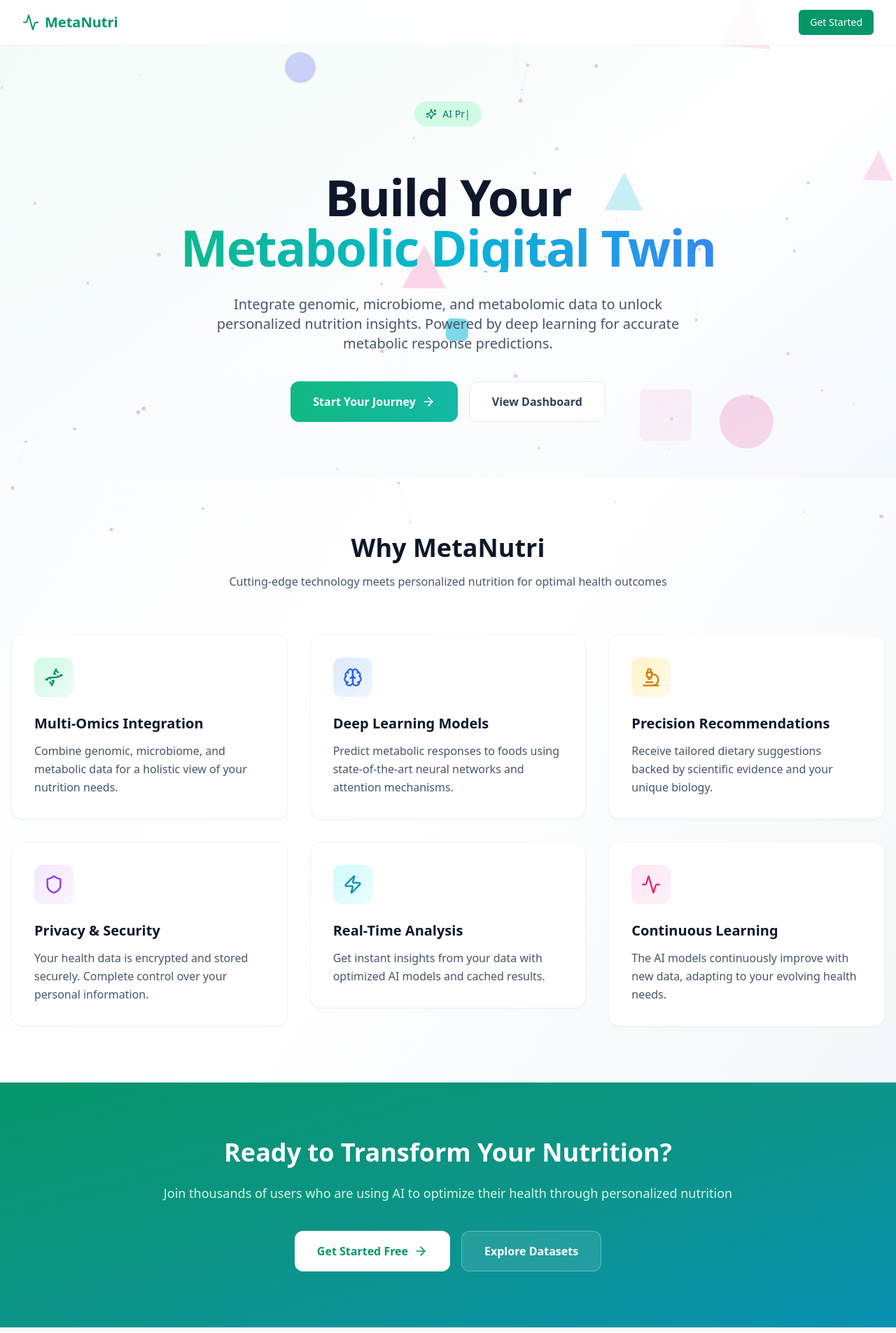
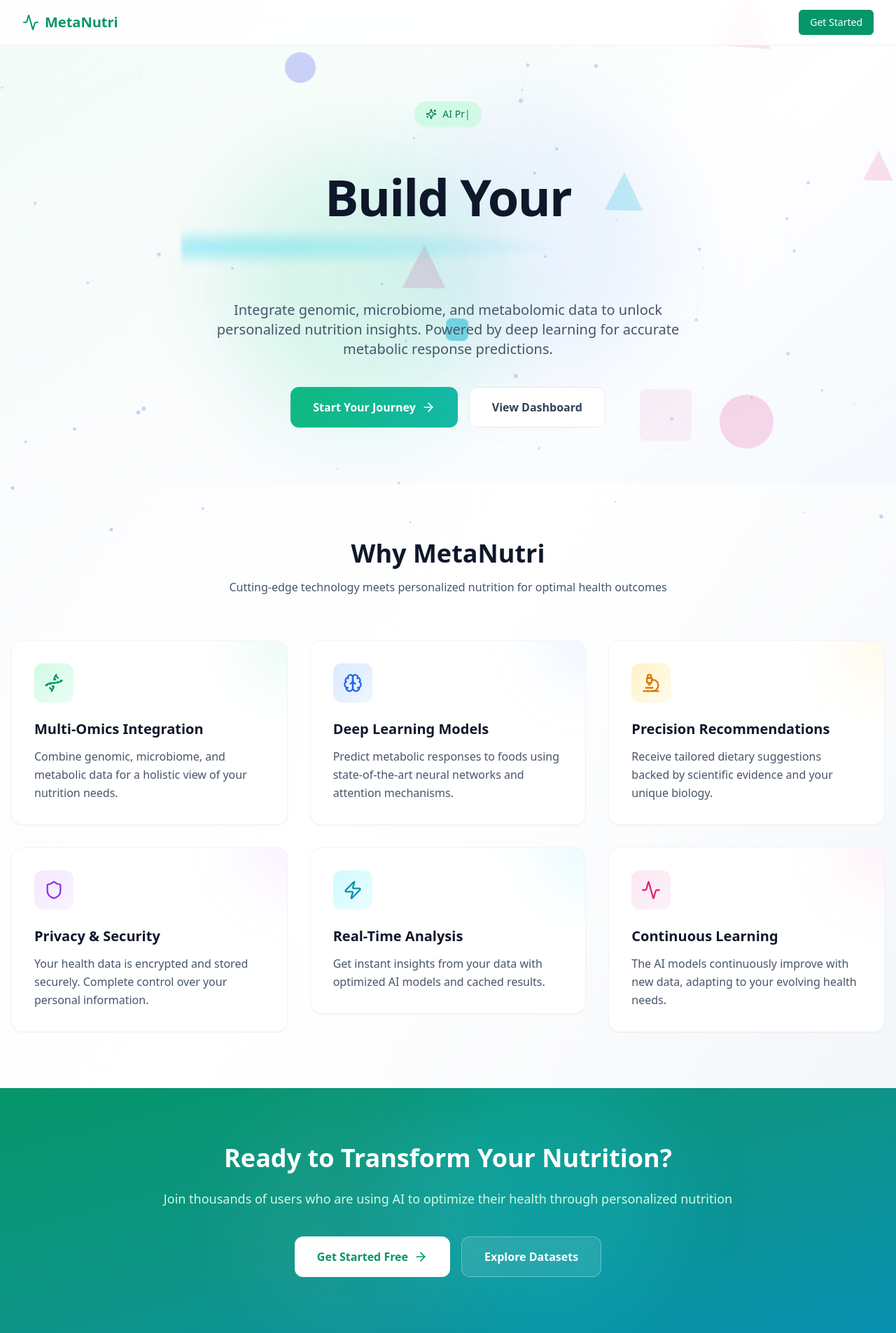
Before and after one commit to ElijahZhao/MetaNutri---AI-, a Next.js app in the folder frontend/: page / in a window 1280 px wide. Shown: the whole page at 70% size. Built offline with nearby package versions, Linux system fonts and the light colour scheme.

Commit message:
chore: update frontend

```diff
--- a/frontend/src/app/page.js
+++ b/frontend/src/app/page.js
@@ -1,8 +1,10 @@
+'use client';
 import Link from 'next/link';
 import { Activity, Dna, Microscope, Brain, ArrowRight, Sparkles, Shield, Zap } from 'lucide-react';
 import TypeWriter from '../components/TypeWriter';
 import ScrollReveal from '../components/ScrollReveal';
 import FloatingElements from '../components/FloatingElements';
+import SpotlightTitle from '../components/SpotlightTitle';
 
 export default function Home() {
   return (
@@ -16,9 +18,10 @@ export default function Home() {
           </div>
           <Link
             href="/login"
-            className="px-4 py-2 text-sm font-medium text-white bg-emerald-600 rounded-md hover:bg-emerald-700 transition-all hover:shadow-lg hover:shadow-emerald-500/30"
+            className="group px-4 py-2 text-sm font-medium text-white bg-emerald-600 rounded-md hover:bg-emerald-700 transition-all hover:shadow-lg hover:shadow-emerald-500/30 relative overflow-hidden"
           >
-            Get Started
+            <span className="relative z-10">Get Started</span>
+            <div className="absolute inset-0 bg-gradient-to-r from-transparent via-white/20 to-transparent -translate-x-full group-hover:translate-x-full transition-transform duration-700" />
           </Link>
         </div>
       </header>
@@ -26,9 +29,11 @@ export default function Home() {
       <main>
         <section className="py-20 px-4 text-center relative overflow-hidden">
           <div className="absolute inset-0 bg-gradient-to-br from-emerald-50/50 via-transparent to-blue-50/50" />
+          <div className="absolute top-1/4 left-1/4 w-96 h-96 bg-emerald-400/20 rounded-full blur-3xl animate-pulse" />
+          <div className="absolute bottom-1/4 right-1/4 w-96 h-96 bg-blue-400/20 rounded-full blur-3xl animate-pulse" style={{ animationDelay: '1s' }} />
           <div className="max-w-4xl mx-auto relative z-10">
             <ScrollReveal>
-              <div className="inline-flex items-center gap-2 px-4 py-2 bg-emerald-100 text-emerald-700 rounded-full text-sm font-medium mb-8">
+              <div className="inline-flex items-center gap-2 px-4 py-2 bg-emerald-100 text-emerald-700 rounded-full text-sm font-medium mb-8 shadow-sm">
                 <Sparkles className="w-4 h-4" />
                 <TypeWriter
                   texts={['AI Precision Nutrition', 'Metabolic Digital Twin', 'Multi-Omics Integration']}
@@ -41,9 +46,15 @@ export default function Home() {
             <ScrollReveal className="mt-8">
               <h1 className="text-4xl sm:text-6xl lg:text-7xl font-extrabold text-slate-900 tracking-tight mb-6 leading-tight">
                 Build Your
-                <span className="block text-transparent bg-clip-text bg-gradient-to-r from-emerald-500 via-cyan-500 to-blue-500">
+                <SpotlightTitle
+                  className="block text-transparent bg-clip-text bg-gradient-to-r from-emerald-500 via-cyan-500 to-blue-500"
+                  color="rgba(34, 211, 238, 0.7)"
+                  intensity={0.6}
+                  speed={4}
+                  delay={1500}
+                >
                   Metabolic Digital Twin
-                </span>
+                </SpotlightTitle>
               </h1>
             </ScrollReveal>
 
@@ -58,16 +69,19 @@ export default function Home() {
               <div className="flex flex-col sm:flex-row gap-4 justify-center">
                 <Link
                   href="/login"
-                  className="group inline-flex items-center justify-center gap-2 px-8 py-4 text-base font-semibold text-white bg-gradient-to-r from-emerald-500 to-teal-500 rounded-xl hover:from-emerald-600 hover:to-teal-600 transition-all hover:shadow-xl hover:shadow-emerald-500/30 hover:-translate-y-0.5"
+                  className="group relative inline-flex items-center justify-center gap-2 px-8 py-4 text-base font-semibold text-white bg-gradient-to-r from-emerald-500 to-teal-500 rounded-xl hover:from-emerald-600 hover:to-teal-600 transition-all hover:shadow-xl hover:shadow-emerald-500/30 hover:-translate-y-0.5 overflow-hidden"
                 >
-                  Start Your Journey
-                  <ArrowRight className="w-5 h-5 group-hover:translate-x-1 transition-transform" />
+                  <span className="relative z-10">Start Your Journey</span>
+                  <ArrowRight className="w-5 h-5 group-hover:translate-x-1 transition-transform relative z-10" />
+                  <div className="absolute inset-0 bg-gradient-to-r from-transparent via-white/20 to-transparent -translate-x-full group-hover:translate-x-full transition-transform duration-700" />
+                  <div className="absolute inset-0 bg-gradient-to-r from-emerald-400/0 via-emerald-400/30 to-emerald-400/0 -translate-x-full group-hover:translate-x-full transition-transform duration-1000" />
                 </Link>
                 <Link
                   href="/dashboard"
-                  className="inline-flex items-center justify-center gap-2 px-8 py-4 text-base font-semibold text-slate-700 bg-white border border-slate-200 rounded-xl hover:bg-slate-50 hover:border-slate-300 transition-all hover:shadow-lg"
+                  className="group inline-flex items-center justify-center gap-2 px-8 py-4 text-base font-semibold text-slate-700 bg-white border border-slate-200 rounded-xl hover:bg-slate-50 hover:border-emerald-300 transition-all hover:shadow-lg relative overflow-hidden"
                 >
-                  View Dashboard
+                  <span className="relative z-10">View Dashboard</span>
+                  <div className="absolute inset-0 bg-gradient-to-r from-emerald-500/0 via-emerald-500/10 to-emerald-500/0 -translate-x-full group-hover:translate-x-full transition-transform duration-700" />
                 </Link>
               </div>
             </ScrollReveal>
@@ -89,14 +103,15 @@ export default function Home() {
 
             <div className="grid md:grid-cols-2 lg:grid-cols-3 gap-8">
               <ScrollReveal className="md:delay-100">
-                <div className="group relative p-8 rounded-2xl bg-white border border-slate-100 shadow-sm hover:shadow-xl hover:border-emerald-200 transition-all duration-500 hover:-translate-y-1 overflow-hidden">
-                  <div className="absolute inset-0 bg-gradient-to-br from-emerald-50/0 to-emerald-50/50 opacity-0 group-hover:opacity-100 transition-opacity" />
+                <div className="group relative p-8 rounded-2xl bg-white border border-slate-100 shadow-sm hover:shadow-xl hover:shadow-emerald-500/10 hover:border-emerald-300 transition-all duration-500 hover:-translate-y-1 overflow-hidden">
+                  <div className="absolute inset-0 bg-gradient-to-br from-emerald-50/0 via-emerald-50/50 to-emerald-100/50 opacity-0 group-hover:opacity-100 transition-opacity duration-500" />
+                  <div className="absolute top-0 right-0 w-32 h-32 bg-emerald-400/10 rounded-full blur-2xl -translate-y-1/2 translate-x-1/2 group-hover:scale-150 transition-transform duration-700" />
                   <div className="relative">
-                    <div className="w-14 h-14 bg-gradient-to-br from-emerald-100 to-emerald-50 rounded-xl flex items-center justify-center mb-6 group-hover:scale-110 transition-transform">
-                      <Dna className="w-7 h-7 text-emerald-600" />
+                    <div className="w-14 h-14 bg-gradient-to-br from-emerald-100 to-emerald-50 rounded-xl flex items-center justify-center mb-6 group-hover:scale-110 transition-transform duration-300">
+                      <Dna className="w-7 h-7 text-emerald-600 group-hover:drop-shadow-[0_0_8px_rgba(16,185,129,0.5)] transition-shadow duration-300" />
                     </div>
-                    <h3 className="text-xl font-semibold text-slate-900 mb-3">Multi-Omics Integration</h3>
-                    <p className="text-slate-600 leading-relaxed">
+                    <h3 className="text-xl font-semibold text-slate-900 mb-3 group-hover:text-emerald-700 transition-colors">Multi-Omics Integration</h3>
+                    <p className="text-slate-600 leading-relaxed group-hover:text-slate-700 transition-colors">
                       Combine genomic, microbiome, and metabolic data for a holistic view of your nutrition needs.
                     </p>
                   </div>
@@ -104,14 +119,15 @@ export default function Home() {
               </ScrollReveal>
 
               <ScrollReveal className="md:delay-200">
-                <div className="group relative p-8 rounded-2xl bg-white border border-slate-100 shadow-sm hover:shadow-xl hover:border-blue-200 transition-all duration-500 hover:-translate-y-1 overflow-hidden">
-                  <div className="absolute inset-0 bg-gradient-to-br from-blue-50/0 to-blue-50/50 opacity-0 group-hover:opacity-100 transition-opacity" />
+                <div className="group relative p-8 rounded-2xl bg-white border border-slate-100 shadow-sm hover:shadow-xl hover:shadow-blue-500/10 hover:border-blue-300 transition-all duration-500 hover:-translate-y-1 overflow-hidden">
+                  <div className="absolute inset-0 bg-gradient-to-br from-blue-50/0 via-blue-50/50 to-blue-100/50 opacity-0 group-hover:opacity-100 transition-opacity duration-500" />
+                  <div className="absolute top-0 right-0 w-32 h-32 bg-blue-400/10 rounded-full blur-2xl -translate-y-1/2 translate-x-1/2 group-hover:scale-150 transition-transform duration-700" />
                   <div className="relative">
-                    <div className="w-14 h-14 bg-gradient-to-br from-blue-100 to-blue-50 rounded-xl flex items-center justify-center mb-6 group-hover:scale-110 transition-transform">
-                      <Brain className="w-7 h-7 text-blue-600" />
+                    <div className="w-14 h-14 bg-gradient-to-br from-blue-100 to-blue-50 rounded-xl flex items-center justify-center mb-6 group-hover:scale-110 transition-transform duration-300">
+                      <Brain className="w-7 h-7 text-blue-600 group-hover:drop-shadow-[0_0_8px_rgba(59,130,246,0.5)] transition-shadow duration-300" />
                     </div>
-                    <h3 className="text-xl font-semibold text-slate-900 mb-3">Deep Learning Models</h3>
-                    <p className="text-slate-600 leading-relaxed">
+                    <h3 className="text-xl font-semibold text-slate-900 mb-3 group-hover:text-blue-700 transition-colors">Deep Learning Models</h3>
+                    <p className="text-slate-600 leading-relaxed group-hover:text-slate-700 transition-colors">
                       Predict metabolic responses to foods using state-of-the-art neural networks and attention mechanisms.
                     </p>
                   </div>
@@ -119,14 +135,15 @@ export default function Home() {
               </ScrollReveal>
 
               <ScrollReveal className="md:delay-300">
-                <div className="group relative p-8 rounded-2xl bg-white border border-slate-100 shadow-sm hover:shadow-xl hover:border-amber-200 transition-all duration-500 hover:-translate-y-1 overflow-hidden">
-                  <div className="absolute inset-0 bg-gradient-to-br from-amber-50/0 to-amber-50/50 opacity-0 group-hover:opacity-100 transition-opacity" />
+                <div className="group relative p-8 rounded-2xl bg-white border border-slate-100 shadow-sm hover:shadow-xl hover:shadow-amber-500/10 hover:border-amber-300 transition-all duration-500 hover:-translate-y-1 overflow-hidden">
+                  <div className="absolute inset-0 bg-gradient-to-br from-amber-50/0 via-amber-50/50 to-amber-100/50 opacity-0 group-hover:opacity-100 transition-opacity duration-500" />
+                  <div className="absolute top-0 right-0 w-32 h-32 bg-amber-400/10 rounded-full blur-2xl -translate-y-1/2 translate-x-1/2 group-hover:scale-150 transition-transform duration-700" />
                   <div className="relative">
-                    <div className="w-14 h-14 bg-gradient-to-br from-amber-100 to-amber-50 rounded-xl flex items-center justify-center mb-6 group-hover:scale-110 transition-transform">
-                      <Microscope className="w-7 h-7 text-amber-600" />
+                    <div className="w-14 h-14 bg-gradient-to-br from-amber-100 to-amber-50 rounded-xl flex items-center justify-center mb-6 group-hover:scale-110 transition-transform duration-300">
+                      <Microscope className="w-7 h-7 text-amber-600 group-hover:drop-shadow-[0_0_8px_rgba(245,158,11,0.5)] transition-shadow duration-300" />
                     </div>
-                    <h3 className="text-xl font-semibold text-slate-900 mb-3">Precision Recommendations</h3>
-                    <p className="text-slate-600 leading-relaxed">
+                    <h3 className="text-xl font-semibold text-slate-900 mb-3 group-hover:text-amber-700 transition-colors">Precision Recommendations</h3>
+                    <p className="text-slate-600 leading-relaxed group-hover:text-slate-700 transition-colors">
                       Receive tailored dietary suggestions backed by scientific evidence and your unique biology.
                     </p>
                   </div>
@@ -134,14 +151,15 @@ export default function Home() {
               </ScrollReveal>
 
               <ScrollReveal className="md:delay-400">
-                <div className="group relative p-8 rounded-2xl bg-white border border-slate-100 shadow-sm hover:shadow-xl hover:border-purple-200 transition-all duration-500 hover:-translate-y-1 overflow-hidden">
-                  <div className="absolute inset-0 bg-gradient-to-br from-purple-50/0 to-purple-50/50 opacity-0 group-hover:opacity-100 transition-opacity" />
+                <div className="group relative p-8 rounded-2xl bg-white border border-slate-100 shadow-sm hover:shadow-xl hover:shadow-purple-500/10 hover:border-purple-300 transition-all duration-500 hover:-translate-y-1 overflow-hidden">
+                  <div className="absolute inset-0 bg-gradient-to-br from-purple-50/0 via-purple-50/50 to-purple-100/50 opacity-0 group-hover:opacity-100 transition-opacity duration-500" />
+                  <div className="absolute top-0 right-0 w-32 h-32 bg-purple-400/10 rounded-full blur-2xl -translate-y-1/2 translate-x-1/2 group-hover:scale-150 transition-transform duration-700" />
                   <div className="relative">
-                    <div className="w-14 h-14 bg-gradient-to-br from-purple-100 to-purple-50 rounded-xl flex items-center justify-center mb-6 group-hover:scale-110 transition-transform">
-                      <Shield className="w-7 h-7 text-purple-600" />
+                    <div className="w-14 h-14 bg-gradient-to-br from-purple-100 to-purple-50 rounded-xl flex items-center justify-center mb-6 group-hover:scale-110 transition-transform duration-300">
+                      <Shield className="w-7 h-7 text-purple-600 group-hover:drop-shadow-[0_0_8px_rgba(147,51,234,0.5)] transition-shadow duration-300" />
                     </div>
-                    <h3 className="text-xl font-semibold text-slate-900 mb-3">Privacy & Security</h3>
-                    <p className="text-slate-600 leading-relaxed">
+                    <h3 className="text-xl font-semibold text-slate-900 mb-3 group-hover:text-purple-700 transition-colors">Privacy & Security</h3>
+                    <p className="text-slate-600 leading-relaxed group-hover:text-slate-700 transition-colors">
                       Your health data is encrypted and stored securely. Complete control over your personal information.
                     </p>
                   </div>
@@ -149,14 +167,15 @@ export default function Home() {
               </ScrollReveal>
 
               <ScrollReveal className="md:delay-500">
-                <div className="group relative p-8 rounded-2xl bg-white border border-slate-100 shadow-sm hover:shadow-xl hover:border-cyan-200 transition-all duration-500 hover:-translate-y-1 overflow-hidden">
-                  <div className="absolute inset-0 bg-gradient-to-br from-cyan-50/0 to-cyan-50/50 opacity-0 group-hover:opacity-100 transition-opacity" />
+                <div className="group relative p-8 rounded-2xl bg-white border border-slate-100 shadow-sm hover:shadow-xl hover:shadow-cyan-500/10 hover:border-cyan-300 transition-all duration-500 hover:-translate-y-1 overflow-hidden">
+                  <div className="absolute inset-0 bg-gradient-to-br from-cyan-50/0 via-cyan-50/50 to-cyan-100/50 opacity-0 group-hover:opacity-100 transition-opacity duration-500" />
+                  <div className="absolute top-0 right-0 w-32 h-32 bg-cyan-400/10 rounded-full blur-2xl -translate-y-1/2 translate-x-1/2 group-hover:scale-150 transition-transform duration-700" />
                   <div className="relative">
-                    <div className="w-14 h-14 bg-gradient-to-br from-cyan-100 to-cyan-50 rounded-xl flex items-center justify-center mb-6 group-hover:scale-110 transition-transform">
-                      <Zap className="w-7 h-7 text-cyan-600" />
+                    <div className="w-14 h-14 bg-gradient-to-br from-cyan-100 to-cyan-50 rounded-xl flex items-center justify-center mb-6 group-hover:scale-110 transition-transform duration-300">
+                      <Zap className="w-7 h-7 text-cyan-600 group-hover:drop-shadow-[0_0_8px_rgba(6,182,212,0.5)] transition-shadow duration-300" />
                     </div>
-                    <h3 className="text-xl font-semibold text-slate-900 mb-3">Real-Time Analysis</h3>
-                    <p className="text-slate-600 leading-relaxed">
+                    <h3 className="text-xl font-semibold text-slate-900 mb-3 group-hover:text-cyan-700 transition-colors">Real-Time Analysis</h3>
+                    <p className="text-slate-600 leading-relaxed group-hover:text-slate-700 transition-colors">
                       Get instant insights from your data with optimized AI models and cached results.
                     </p>
                   </div>
@@ -164,14 +183,15 @@ export default function Home() {
               </ScrollReveal>
 
               <ScrollReveal className="md:delay-600">
-                <div className="group relative p-8 rounded-2xl bg-white border border-slate-100 shadow-sm hover:shadow-xl hover:border-pink-200 transition-all duration-500 hover:-translate-y-1 overflow-hidden">
-                  <div className="absolute inset-0 bg-gradient-to-br from-pink-50/0 to-pink-50/50 opacity-0 group-hover:opacity-100 transition-opacity" />
+                <div className="group relative p-8 rounded-2xl bg-white border border-slate-100 shadow-sm hover:shadow-xl hover:shadow-pink-500/10 hover:border-pink-300 transition-all duration-500 hover:-translate-y-1 overflow-hidden">
+                  <div className="absolute inset-0 bg-gradient-to-br from-pink-50/0 via-pink-50/50 to-pink-100/50 opacity-0 group-hover:opacity-100 transition-opacity duration-500" />
+                  <div className="absolute top-0 right-0 w-32 h-32 bg-pink-400/10 rounded-full blur-2xl -translate-y-1/2 translate-x-1/2 group-hover:scale-150 transition-transform duration-700" />
                   <div className="relative">
-                    <div className="w-14 h-14 bg-gradient-to-br from-pink-100 to-pink-50 rounded-xl flex items-center justify-center mb-6 group-hover:scale-110 transition-transform">
-                      <Activity className="w-7 h-7 text-pink-600" />
+                    <div className="w-14 h-14 bg-gradient-to-br from-pink-100 to-pink-50 rounded-xl flex items-center justify-center mb-6 group-hover:scale-110 transition-transform duration-300">
+                      <Activity className="w-7 h-7 text-pink-600 group-hover:drop-shadow-[0_0_8px_rgba(236,72,153,0.5)] transition-shadow duration-300" />
                     </div>
-                    <h3 className="text-xl font-semibold text-slate-900 mb-3">Continuous Learning</h3>
-                    <p className="text-slate-600 leading-relaxed">
+                    <h3 className="text-xl font-semibold text-slate-900 mb-3 group-hover:text-pink-700 transition-colors">Continuous Learning</h3>
+                    <p className="text-slate-600 leading-relaxed group-hover:text-slate-700 transition-colors">
                       The AI models continuously improve with new data, adapting to your evolving health needs.
                     </p>
                   </div>
@@ -181,8 +201,12 @@ export default function Home() {
           </div>
         </section>
 
-        <section className="py-20 px-4 bg-gradient-to-br from-emerald-600 via-teal-600 to-cyan-600">
-          <div className="max-w-4xl mx-auto text-center">
+        <section className="py-20 px-4 bg-gradient-to-br from-emerald-600 via-teal-600 to-cyan-600 relative overflow-hidden">
+          <div className="absolute inset-0">
+            <div className="absolute top-0 left-1/4 w-96 h-96 bg-white/5 rounded-full blur-3xl animate-pulse" />
+            <div className="absolute bottom-0 right-1/4 w-96 h-96 bg-cyan-400/20 rounded-full blur-3xl animate-pulse" style={{ animationDelay: '1.5s' }} />
+          </div>
+          <div className="max-w-4xl mx-auto text-center relative z-10">
             <ScrollReveal>
               <h2 className="text-3xl sm:text-4xl font-bold text-white mb-6">
                 Ready to Transform Your Nutrition?
@@ -193,16 +217,18 @@ export default function Home() {
               <div className="flex flex-col sm:flex-row gap-4 justify-center">
                 <Link
                   href="/login"
-                  className="inline-flex items-center justify-center gap-2 px-8 py-4 text-base font-semibold text-emerald-600 bg-white rounded-xl hover:bg-emerald-50 transition-all hover:shadow-xl"
+                  className="group relative inline-flex items-center justify-center gap-2 px-8 py-4 text-base font-semibold text-emerald-600 bg-white rounded-xl hover:bg-emerald-50 transition-all hover:shadow-xl overflow-hidden"
                 >
-                  Get Started Free
-                  <ArrowRight className="w-5 h-5" />
+                  <span className="relative z-10">Get Started Free</span>
+                  <ArrowRight className="w-5 h-5 group-hover:translate-x-1 transition-transform relative z-10" />
+                  <div className="absolute inset-0 bg-gradient-to-r from-transparent via-emerald-200/50 to-transparent -translate-x-full group-hover:translate-x-full transition-transform duration-700" />
                 </Link>
                 <Link
                   href="/datasets"
-                  className="inline-flex items-center justify-center gap-2 px-8 py-4 text-base font-semibold text-white bg-white/10 border border-white/30 rounded-xl hover:bg-white/20 transition-all"
+                  className="group relative inline-flex items-center justify-center gap-2 px-8 py-4 text-base font-semibold text-white bg-white/10 border border-white/30 rounded-xl hover:bg-white/20 transition-all backdrop-blur-sm overflow-hidden"
                 >
-                  Explore Datasets
+                  <span className="relative z-10">Explore Datasets</span>
+                  <div className="absolute inset-0 bg-gradient-to-r from-transparent via-white/20 to-transparent -translate-x-full group-hover:translate-x-full transition-transform duration-700" />
                 </Link>
               </div>
             </ScrollReveal>
--- /dev/null
+++ b/frontend/src/components/SpotlightTitle.jsx
@@ -0,0 +1,62 @@
+'use client';
+import { useEffect, useState } from 'react';
+
+export default function SpotlightTitle({
+  children,
+  className = '',
+  color = 'rgba(16, 185, 129, 0.6)',
+  intensity = 0.8,
+  speed = 3,
+  delay = 1000
+}) {
+  const [position, setPosition] = useState(0);
+  const [isAnimating, setIsAnimating] = useState(false);
+
+  useEffect(() => {
+    const startTimer = setTimeout(() => {
+      setIsAnimating(true);
+    }, delay);
+
+    if (!isAnimating) return;
+
+    let startTime;
+    const animate = (timestamp) => {
+      if (!startTime) startTime = timestamp;
+      const progress = ((timestamp - startTime) % (speed * 1000)) / (speed * 1000);
+      setPosition(progress);
+      requestAnimationFrame(animate);
+    };
+
+    const animationFrame = requestAnimationFrame(animate);
+
+    return () => {
+      clearTimeout(startTimer);
+      cancelAnimationFrame(animationFrame);
+    };
+  }, [isAnimating, speed, delay]);
+
+  return (
+    <div className={`relative inline-block overflow-hidden ${className}`}>
+      <span className="relative z-10 block">
+        {children}
+      </span>
+      <div
+        className="absolute inset-0 pointer-events-none"
+        style={{
+          background: `radial-gradient(ellipse at ${position * 100}% 50%, ${color} 0%, transparent 50%)`,
+          opacity: isAnimating ? intensity : 0,
+          transition: 'opacity 1s ease-in-out',
+          filter: 'blur(4px)',
+        }}
+      />
+      <div
+        className="absolute inset-0 pointer-events-none"
+        style={{
+          background: `radial-gradient(ellipse at ${position * 100}% 50%, rgba(255,255,255,0.3) 0%, transparent 40%)`,
+          opacity: isAnimating ? intensity * 0.5 : 0,
+          transition: 'opacity 1s ease-in-out',
+        }}
+      />
+    </div>
+  );
+}
```
Also changed, not shown: frontend/src/components/GlowingTitle.jsx (added, +44 -0 lines).
